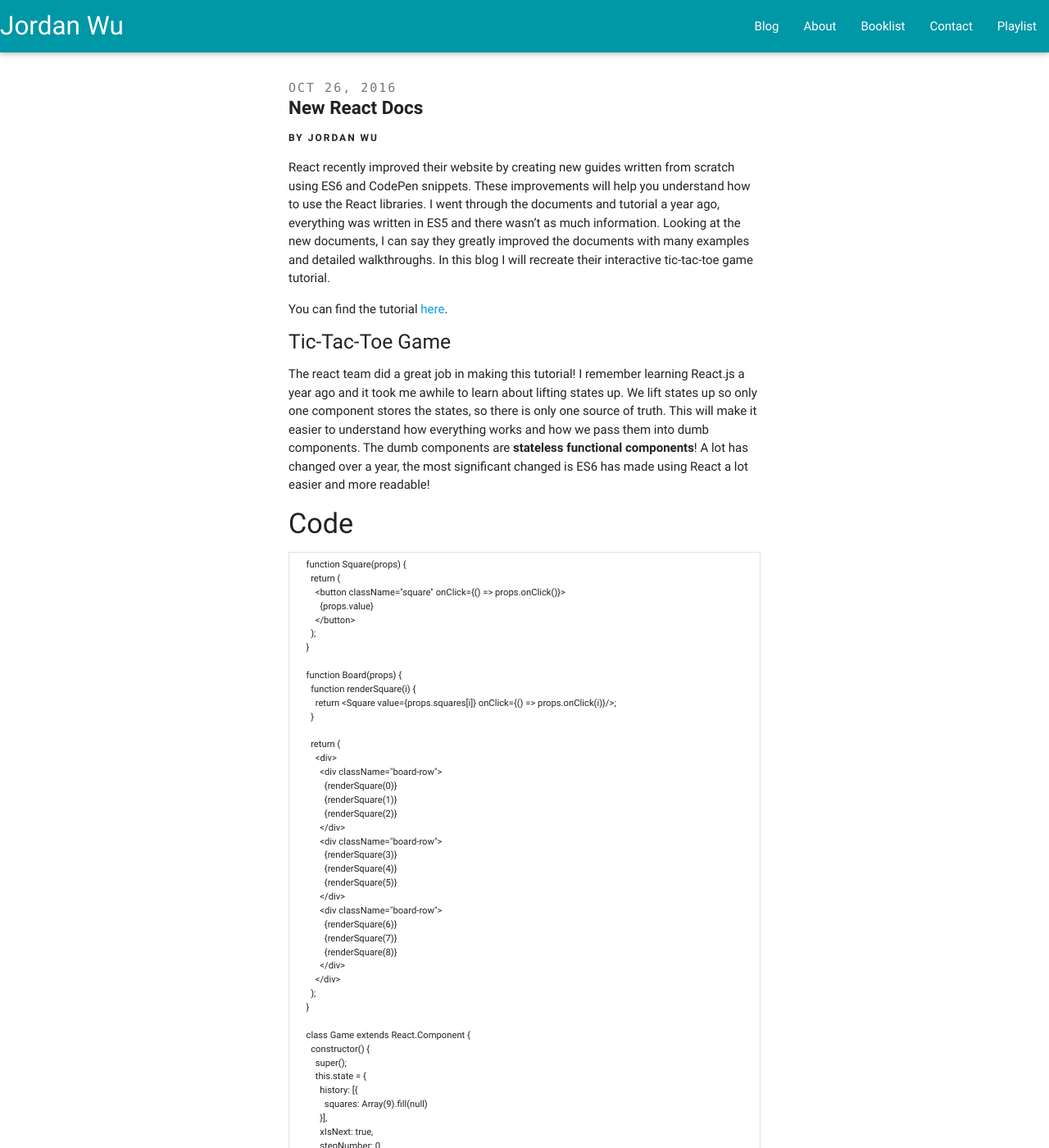
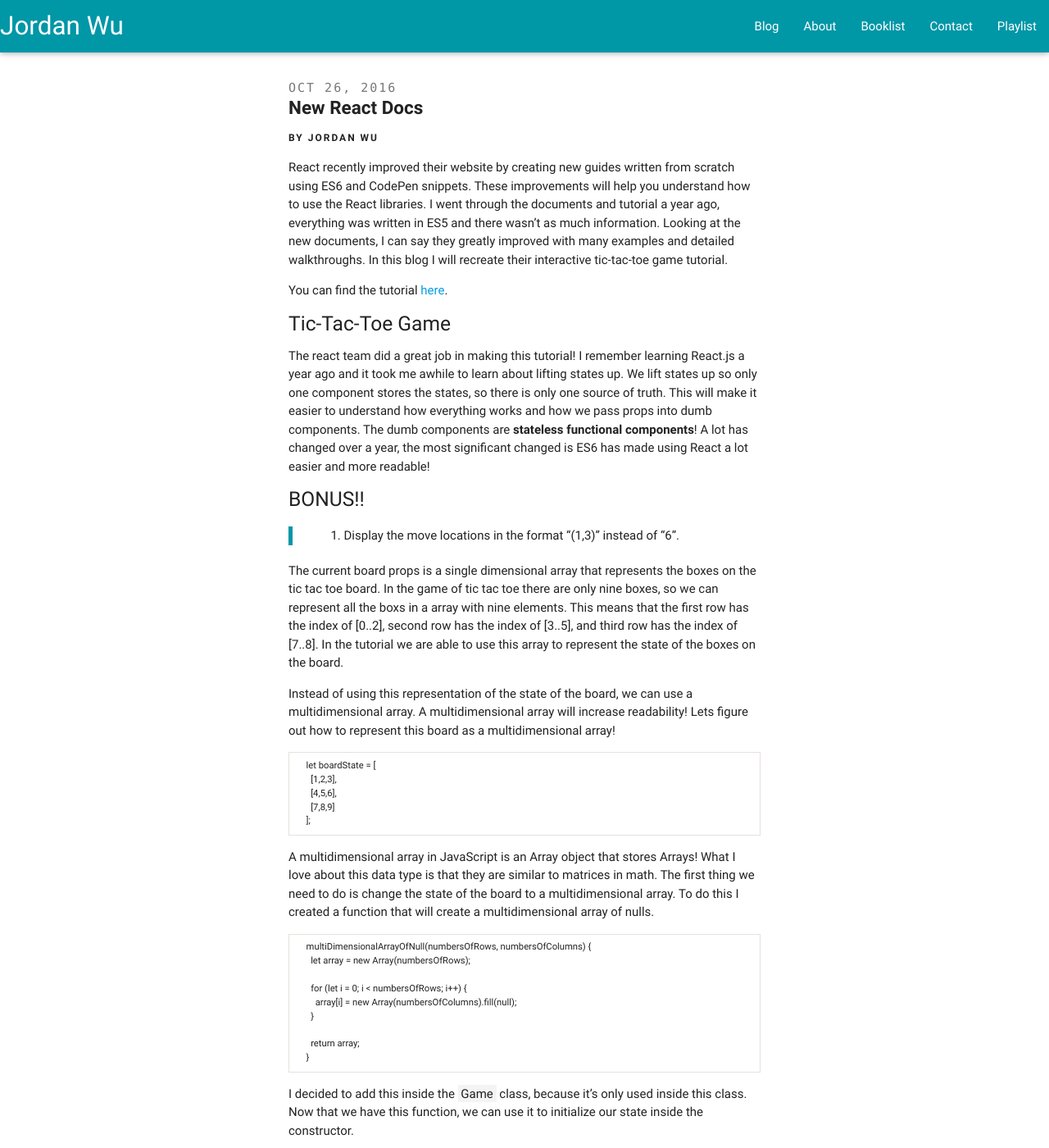
Before and after one commit to JordanSpencerWu/old-website, a Jekyll site: the page built from _posts/blog/2016/2016-10-26-new-react-docs.md, in a window 1280 px wide and 1400 px high. Shown: the whole window at 82% size. Built offline with Jekyll 4.4.1, drawn with Linux system fonts in a browser that asks for light colours; nearby versions of some CDN libraries; a script that is not in the unit is left out; comment, search, counter and statistics services are not loaded; some of the changed text lies outside the part shown.

Commit message:
format (1,3) instead of 6 inside new react docs blog

```diff
--- a/_posts/blog/2016/2016-10-26-new-react-docs.md
+++ b/_posts/blog/2016/2016-10-26-new-react-docs.md
@@ -6,7 +6,7 @@
 title: "New React Docs"
 ---
 
-React recently improved their website by creating new guides written from scratch using ES6 and CodePen snippets. These improvements will help you understand how to use the React libraries. I went through the documents and tutorial a year ago, everything was written in ES5 and there wasn't as much information. Looking at the new documents, I can say they greatly improved the documents with many examples and detailed walkthroughs. In this blog I will recreate their interactive tic-tac-toe game tutorial.
+React recently improved their website by creating new guides written from scratch using ES6 and CodePen snippets. These improvements will help you understand how to use the React libraries. I went through the documents and tutorial a year ago, everything was written in ES5 and there wasn't as much information. Looking at the new documents, I can say they greatly improved with many examples and detailed walkthroughs. In this blog I will recreate their interactive tic-tac-toe game tutorial.
 
 You can find the tutorial <a href="https://facebook.github.io/react/tutorial/tutorial.html" target="_blank">here</a>.
 
@@ -14,147 +14,95 @@
 
 <div id="root"></div>
 
-The react team did a great job in making this tutorial! I remember learning React.js a year ago and it took me awhile to learn about lifting states up. We lift states up so only one component stores the states, so there is only one source of truth. This will make it easier to understand how everything works and how we pass them into dumb components. The dumb components are __stateless functional components__! A lot has changed over a year, the most significant changed is ES6 has made using React a lot easier and more readable!
+The react team did a great job in making this tutorial! I remember learning React.js a year ago and it took me awhile to learn about lifting states up. We lift states up so only one component stores the states, so there is only one source of truth. This will make it easier to understand how everything works and how we pass props into dumb components. The dumb components are __stateless functional components__! A lot has changed over a year, the most significant changed is ES6 has made using React a lot easier and more readable!
 
-#### Code
+##### BONUS!!
+
+> 1. Display the move locations in the format "(1,3)" instead of "6".
+
+The current board props is a single dimensional array that represents the boxes on the tic tac toe board. In the game of tic tac toe there are only nine boxes, so we can represent all the boxs in a array with nine elements. This means that the first row has the index of [0..2], second row has the index of [3..5], and third row has the index of [7..8]. In the tutorial we are able to use this array to represent the state of the boxes on the board.
+
+Instead of using this representation of the state of the board, we can use a multidimensional array. A multidimensional array will increase readability! Lets figure out how to represent this board as a multidimensional array!
 
 {% highlight javastript %}
-  function Square(props) {
-    return (
-      <button className="square" onClick={() => props.onClick()}>
-        {props.value}
-      </button>
-    );
-  }
+  let boardState = [
+    [1,2,3],
+    [4,5,6],
+    [7,8,9]
+  ];
+{% endhighlight %}
 
-  function Board(props) {
-    function renderSquare(i) {
-      return <Square value={props.squares[i]} onClick={() => props.onClick(i)}/>;
+A multidimensional array in JavaScript is an Array object that stores Arrays! What I love about this data type is that they are similar to matrices in math. The first thing we need to do is change the state of the board to a multidimensional array. To do this I created a function that will create a multidimensional array of nulls.
+
+{% highlight javastript %}
+  multiDimensionalArrayOfNull(numbersOfRows, numbersOfColumns) {
+    let array = new Array(numbersOfRows);
+
+    for (let i = 0; i < numbersOfRows; i++) {
+      array[i] = new Array(numbersOfColumns).fill(null);
     }
 
-    return (
-      <div>
-        <div className="board-row">
-          {renderSquare(0)}
-          {renderSquare(1)}
-          {renderSquare(2)}
-        </div>
-        <div className="board-row">
-          {renderSquare(3)}
-          {renderSquare(4)}
-          {renderSquare(5)}
-        </div>
-        <div className="board-row">
-          {renderSquare(6)}
-          {renderSquare(7)}
-          {renderSquare(8)}
-        </div>
-      </div>
-    );
+    return array;
   }
+{% endhighlight %}
 
-  class Game extends React.Component {
-    constructor() {
-      super();
-      this.state = {
-        history: [{
-          squares: Array(9).fill(null)
-        }],
-        xIsNext: true,
-        stepNumber: 0
-      }
+I decided to add this inside the `Game` class, because it's only used inside this class. Now that we have this function, we can use it to initialize our state inside the constructor.
+
+{% highlight javastript %}
+  constructor() {
+    super();
+    this.state = {
+      history: [{
+        squares: this.multiDimensionalArrayOfNull(3,3)
+      }],
+      xIsNext: true,
+      stepNumber: 0
+    }
+  }
+{% endhighlight %}
+
+We changed it from a single dimensional array to a multidimensional array, but we are not done yet. Since we changed our representation of the board states, we need to change how we check for winners. Lets refactor our `calculateWinner` function so that it takes a multidimensional array as a parameter.
+
+{% highlight javastript %}
+  function calculateWinner(squares) {
+    const lines = [
+      [[0,0], [0,1], [0,2]],
+      [[1,0], [1,1], [1,2]],
+      [[2,0], [2,1], [2,2]],
+      [[0,0], [1,0], [2,0]],
+      [[0,1], [1,1], [2,1]],
+      [[0,2], [1,2], [2,2]],
+      [[0,0], [1,1], [2,2]],
+      [[0,2], [1,1], [2,0]],
+    ];
+
+    function valueAt(row, col) {
+      return squares[row][col];
     }
 
-    handleClick(i) {
-      var history = this.state.history.slice(0, this.state.stepNumber + 1);
-      var current = history[history.length - 1];
-      const squares = current.squares.slice();
-      if (calculateWinner(squares) || squares[i]) {
-        return;
-      }
-      squares[i] = this.state.xIsNext ? 'X' : 'O';
-      this.setState({
-        history: history.concat([{
-          squares: squares
-        }]),
-        xIsNext: !this.state.xIsNext,
-        stepNumber: history.length
-      });
-    }
-
-    jumpTo(event,step) {
-      event.preventDefault();
-      this.setState({
-        stepNumber: step,
-        xIsNext: (step % 2) ? false : true
-      });
-    }
-
-    render() {
-      const history = this.state.history;
-      const current = history[this.state.stepNumber];
-      const winner = calculateWinner(current.squares);
-
-      let status;
-      if (winner) {
-        status = 'Winner: ' + winner;
-      } else {
-        status = 'Next player: ' + (this.state.xIsNext ? 'X' : 'O');
-      }
-
-      const moves = history.map((step, move) => {
-        const desc = move ? 'Move #' + move : 'Game start';
-        return (
-          <li key={move}>
-            <a href="#" onClick={(event) => this.jumpTo(event,move)}>{desc}</a>
-          </li>
-        );
-      });
-
-      return (
-        <div>
-          <div className="game">
-            <div className="game-board">
-              <Board
-                squares={current.squares}
-                onClick={(i) => this.handleClick(i)}
-              />
-            </div>
-          </div>
-          <div className="game-info">
-            <p>{status}</p>
-            <ol>{moves}</ol>
-          </div>
-        </div>
-      );
-    }
-  }
-
-  ReactDOM.render(
-    <Game />,
-    document.getElementById('root')
-  );
-
-  function calculateWinner(squares) {
-    const lines = [
-      [0, 1, 2],
-      [3, 4, 5],
-      [6, 7, 8],
-      [0, 3, 6],
-      [1, 4, 7],
-      [2, 5, 8],
-      [0, 4, 8],
-      [2, 4, 6],
-    ];
     for (let i = 0; i < lines.length; i++) {
       const [a, b, c] = lines[i];
-      if (squares[a] && squares[a] === squares[b] && squares[a] === squares[c]) {
-        return squares[a];
+      if (valueAt(a[0],a[1]) && valueAt(a[0],a[1]) === valueAt(b[0],b[1]) && valueAt(a[0],a[1]) === valueAt(c[0],c[1])) {
+        return valueAt(a[0],a[1]);
       }
     }
     return null;
+  };
+{% endhighlight %}
+
+Now `calculateWinner` function works for multidimensional array, note this function is used only for tic tac toe. In tic tac toe there's only eight unique conditions we have to check to see if there's a winner. We have to check for horizontal, vertical, and diagonal conditions.
+
+The last thing we need to do is refactor our callback function for the `onClick` event. To know which box was clicked, we need the following parameters `row` and `column`. We can easily do this by changing the `renderSquare` function inside our `Board` stateless functional component.
+
+{% highlight javastript %}
+  function renderSquare(row,col) {
+    return <Square value={props.squares[row][col]} onClick={() => props.onClick(row,col)}/>;
   }
 {% endhighlight %}
+
+This allows us to click on a box which is represented by a `Square` stateless functional component. This component will delegate the onClick handler to it's parent React component by passing in two arguments `row` and `column`. This allows the `Game` stateful component to handle the changes to the states and has access to information on which box was clicked on.
+
+Refactor the code so that everything works, makes sure that every instance of `squares` is represented by a multidimensional array instead of a single dimensional array inside the `Game` class.
 
 <script type="text/babel">
   $( document ).ready(function() {
@@ -167,26 +115,26 @@
     }
 
     function Board(props) {
-      function renderSquare(i) {
-        return <Square value={props.squares[i]} onClick={() => props.onClick(i)}/>;
+      function renderSquare(row,col) {
+        return <Square value={props.squares[row][col]} onClick={() => props.onClick(row,col)}/>;
       }
 
       return (
         <div>
           <div className="board-row">
-            {renderSquare(0)}
-            {renderSquare(1)}
-            {renderSquare(2)}
+            {renderSquare(0,0)}
+            {renderSquare(0,1)}
+            {renderSquare(0,2)}
           </div>
           <div className="board-row">
-            {renderSquare(3)}
-            {renderSquare(4)}
-            {renderSquare(5)}
+            {renderSquare(1,0)}
+            {renderSquare(1,1)}
+            {renderSquare(1,2)}
           </div>
           <div className="board-row">
-            {renderSquare(6)}
-            {renderSquare(7)}
-            {renderSquare(8)}
+            {renderSquare(2,0)}
+            {renderSquare(2,1)}
+            {renderSquare(2,2)}
           </div>
         </div>
       );
@@ -197,21 +145,21 @@
         super();
         this.state = {
           history: [{
-            squares: Array(9).fill(null)
+            squares: this.multiDimensionalArrayOfNull(3,3)
           }],
           xIsNext: true,
           stepNumber: 0
         }
       }
 
-      handleClick(i) {
+      handleClick(row,col) {
         var history = this.state.history.slice(0, this.state.stepNumber + 1);
         var current = history[history.length - 1];
         const squares = current.squares.slice();
-        if (calculateWinner(squares) || squares[i]) {
+        if (calculateWinner(squares) || squares[row][col]) {
           return;
         }
-        squares[i] = this.state.xIsNext ? 'X' : 'O';
+        squares[row][col] = this.state.xIsNext ? 'X' : 'O';
         this.setState({
           history: history.concat([{
             squares: squares
@@ -227,6 +175,16 @@
           stepNumber: step,
           xIsNext: (step % 2) ? false : true
         });
+      }
+
+      multiDimensionalArrayOfNull(numbersOfRows, numbersOfColumns) {
+        let array = new Array(numbersOfRows);
+
+        for (let i = 0; i < numbersOfRows; i++) {
+          array[i] = new Array(numbersOfColumns).fill(null);
+        }
+
+        return array;
       }
 
       render() {
@@ -276,22 +234,27 @@
 
     function calculateWinner(squares) {
       const lines = [
-        [0, 1, 2],
-        [3, 4, 5],
-        [6, 7, 8],
-        [0, 3, 6],
-        [1, 4, 7],
-        [2, 5, 8],
-        [0, 4, 8],
-        [2, 4, 6],
+        [[0,0], [0,1], [0,2]],
+        [[1,0], [1,1], [1,2]],
+        [[2,0], [2,1], [2,2]],
+        [[0,0], [1,0], [2,0]],
+        [[0,1], [1,1], [2,1]],
+        [[0,2], [1,2], [2,2]],
+        [[0,0], [1,1], [2,2]],
+        [[0,2], [1,1], [2,0]],
       ];
+
+      function valueAt(row, col) {
+        return squares[row][col];
+      }
+
       for (let i = 0; i < lines.length; i++) {
         const [a, b, c] = lines[i];
-        if (squares[a] && squares[a] === squares[b] && squares[a] === squares[c]) {
-          return squares[a];
+        if (valueAt(a[0],a[1]) && valueAt(a[0],a[1]) === valueAt(b[0],b[1]) && valueAt(a[0],a[1]) === valueAt(c[0],c[1])) {
+          return valueAt(a[0],a[1]);
         }
       }
       return null;
-    }
+    };
   });
 </script>
```
Also changed, not shown: other parts of _posts/blog/2016/2016-10-26-new-react-docs.md (+1 -1 lines).
